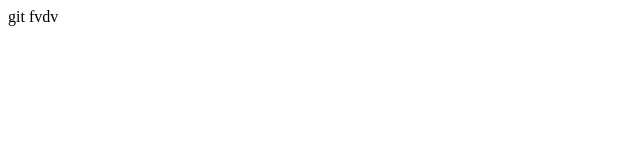
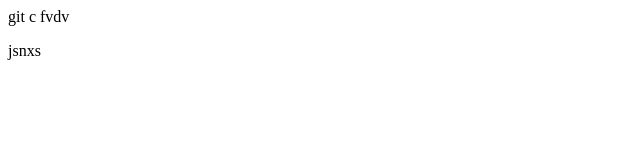
Before and after one commit to ofirAvisror/Rick-and-Morty, a plain HTML site: page index.html in a window 1280 px wide. Shown: the full height of the page, 0-640 px from the left. Drawn offline with Linux system fonts and the light colour scheme.

Commit message:
third try

```diff
--- a/index.html
+++ b/index.html
@@ -6,8 +6,8 @@
     <title>Document</title>
 </head>
 <body>
-    <div>git   fvdv</div>
-
+    <div>git  c fvdv</div>
+  <p>jsnxs</p>
 
 </body>
 </html>
```
